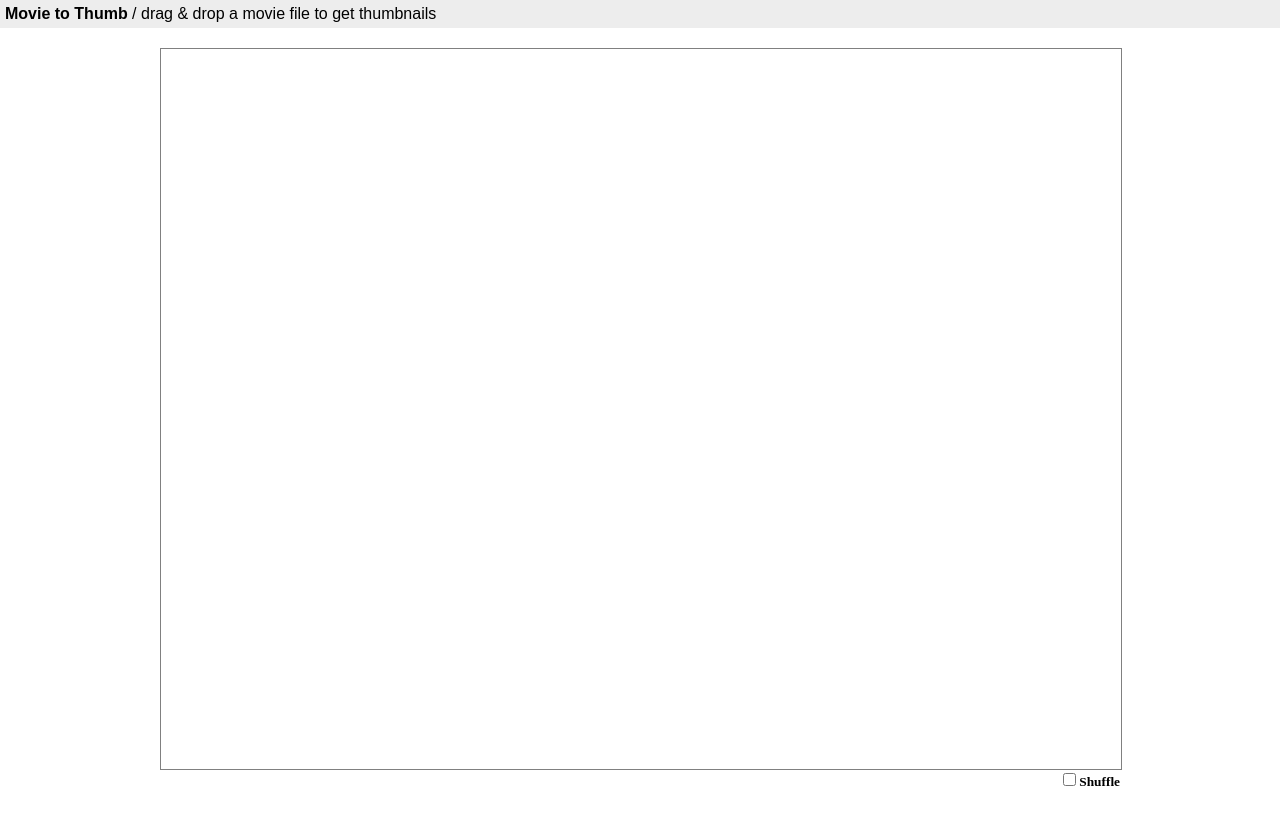
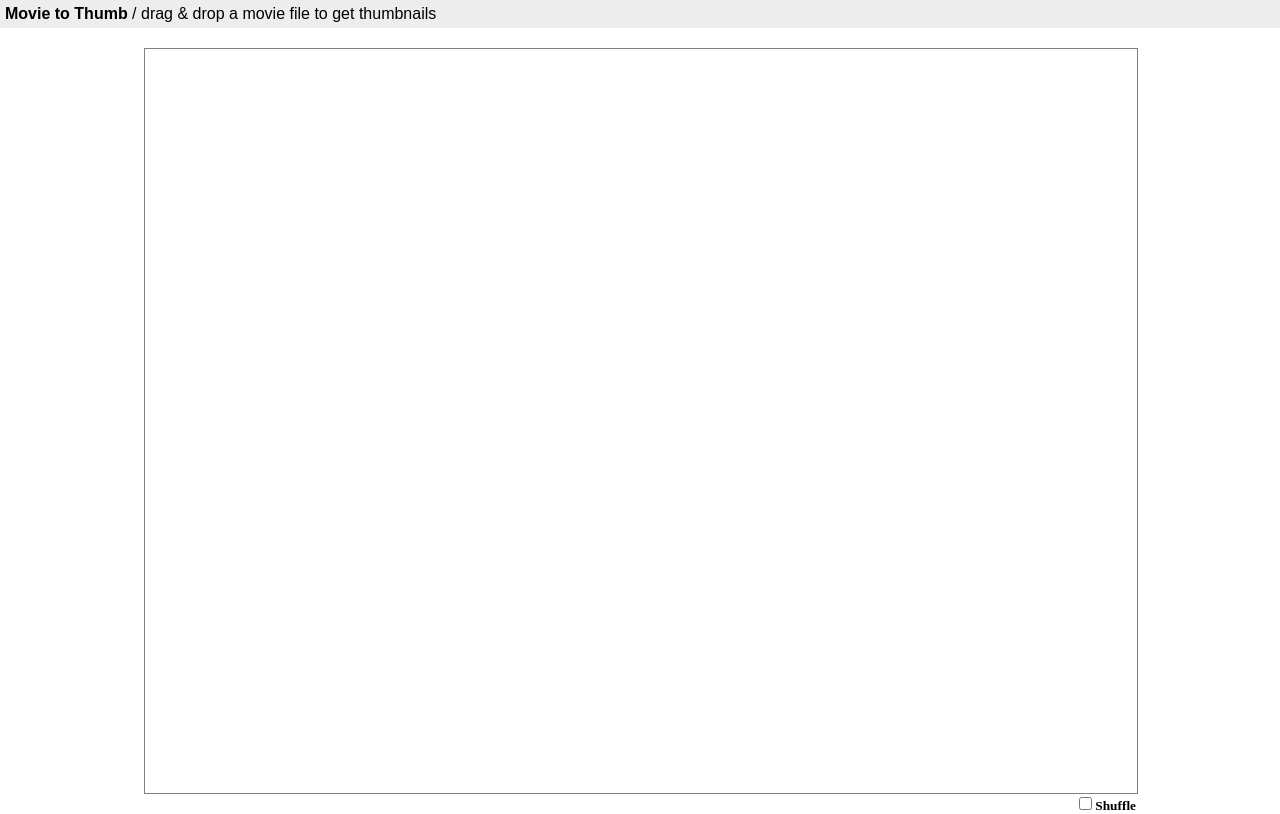
Before and after one commit to JT5D/the-mohayonao-com, a website: page static/movie2thumb/index.html in a window 1280 px wide. Drawn offline with Linux system fonts and the light colour scheme.

Commit message:
fix: window.resize

```diff
--- a/static/movie2thumb/index.html
+++ b/static/movie2thumb/index.html
@@ -21,8 +21,8 @@
       <strong>Movie to Thumb</strong> / drag & drop a movie file to get thumbnails
     </div>
     <div style="padding:20px">
-      <div style="margin:0 auto;width:960px" id="container1">
-        <div style="border:solid 1px gray;width:960px;height:720px" id="container2"></div>
+      <div style="margin:0 auto;min-width:540px;width:80%" id="container">
+        <div style="border:solid 1px gray;width:100%;height:100%" id="thumbs"></div>
         <span style="float:right">
           <div style="font-size:smaller;font-weight:bold;">
             <input type="checkbox" name="shuffle" id="shuffle"><label for="shuffle">Shuffle</label>
--- a/static/movie2thumb/main.js
+++ b/static/movie2thumb/main.js
@@ -19,15 +19,16 @@
       }
       return false;
     });
-    resizeContainer = function(w, h) {
-      $('#container1').width(w);
-      return $('#container2').width(w).height(h);
-    };
-    if (window.innerWidth < 800 || window.innerHeight < 600) {
-      resizeContainer(640, 480);
-    } else if (window.innerWidth < 980 || window.innerHeight < 760) {
-      resizeContainer(800, 600);
-    }
+    resizeContainer = (function() {
+      var $container;
+      $container = $('#container');
+      return function() {
+        $container.height(($container.width() * 0.75) | 0);
+        return typeof app !== "undefined" && app !== null ? app.resize() : void 0;
+      };
+    })();
+    $(window).on('resize', resizeContainer);
+    resizeContainer();
     if (!createObjectURL) {
       return;
     }
@@ -46,21 +47,20 @@
     App = (function() {
 
       function App(target) {
-        var canvas;
         this.target = target;
         this.video = null;
         this.count = 0;
-        this.width = $(target).width();
-        this.height = $(target).height();
-        canvas = document.createElement('canvas');
-        canvas.width = this.width;
-        canvas.height = this.height;
-        $(canvas).width(this.width);
-        $(canvas).height(this.height);
-        this.canvas = canvas;
-        this.context = canvas.getContext('2d');
+        this.canvas = document.createElement('canvas');
+        this.canvas = this.canvas;
+        this.context = this.canvas.getContext('2d');
         this.shuffle = false;
+        this.resize();
       }
+
+      App.prototype.resize = function() {
+        $(this.canvas).width((this.canvas.width = this.width = $(this.target).width()));
+        return $(this.canvas).height(this.canvas.height = this.height = $(this.target).height());
+      };
 
       App.prototype.preview = function(file, callback) {
         var type, video,
@@ -148,7 +148,7 @@
       return App;
 
     })();
-    return app = new App(document.getElementById('container2'));
+    return app = new App(document.getElementById('thumbs'));
   });
 
 }).call(this);
```
Also changed, not shown: static/glitchedmovie/index.html (+2 -2 lines), static/glitchedmovie/main.coffee (+5 -7 lines), static/glitchedmovie/main.js (+9 -9 lines), static/movie2thumb/main.coffee (+16 -17 lines).
